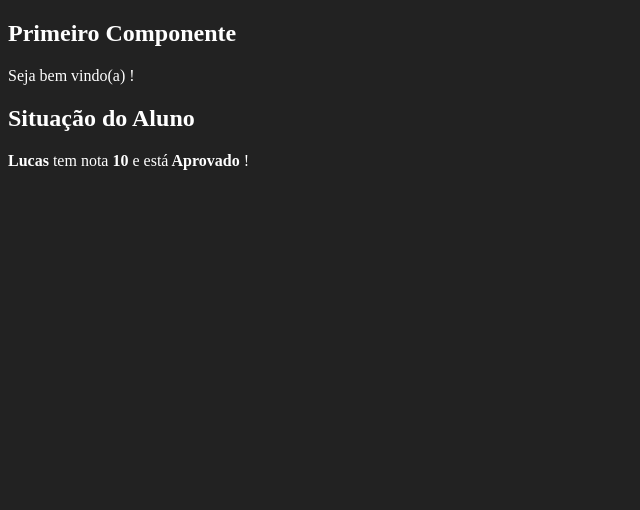
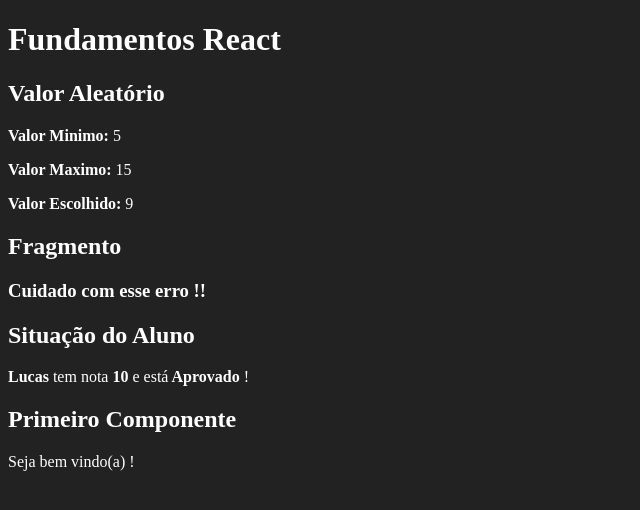
Before and after one commit to LucasAparecidoFlorentino/React, a React (Create React App) app: page / in a window 1280 px wide. Shown: the top 510 px of the page, without its empty margins (0-640 px from the left). Built offline with nearby package versions, Linux system fonts and the light colour scheme.

Commit message:
Sorteio de numero aleatorio na tela

```diff
--- /dev/null
+++ b/src/App.jsx
@@ -0,0 +1,19 @@
+import React from 'react'
+
+import Primeiro from './components/basicos/Primeiro'
+import ComParametro from './components/basicos/ComParametro'
+import Fragmento from './components/basicos/Fragmento'
+import Aleatorio from './components/basicos/Aleatorio'
+
+// Com a utilização do defaul, consigo retornar uma função anonima, caso contrário, erro.
+// =>: para uma arrow function
+// se utilizar apenas um parametro, não precisa de parenteses.
+export default _ =>
+    <div id="app">
+        <h1>Fundamentos React</h1>
+        <Aleatorio min={5} max={15}/>
+        <Fragmento />
+        <ComParametro Titulo="Situação do Aluno"
+            aluno="Lucas" nota={10} />
+        <Primeiro></Primeiro>
+    </div>
--- /dev/null
+++ b/src/components/basicos/Aleatorio.jsx
@@ -0,0 +1,21 @@
+import React from 'react'
+
+// Passar um valor máximo como parametro
+// Passar um valor minimo como parametro
+// Sortear um numero entre o maximo e o minimo aleatoriamente.
+
+export default props => {
+    const { min, max } = props
+
+    const aleatorio = parseInt (Math.random() * (max - min)) + min
+    return(
+
+        <div>
+            <h2>Valor Aleatório</h2>
+            <p><strong>Valor Minimo: </strong> {min}</p>
+            <p><strong>Valor Maximo: </strong> {max}</p>
+            <p><strong>Valor Escolhido: </strong> {aleatorio}</p>
+
+        </div>
+    )
+}
--- a/src/components/basicos/ComParametro.jsx
+++ b/src/components/basicos/ComParametro.jsx
@@ -4,6 +4,7 @@
 export default function ComParametro(props) {
     const aluno = props.aluno
     const status = props.nota >= 7 ? 'Aprovado' : 'Recuperação'
+    const notaInt = Math.ceil(props.nota)
     return (
         <div>
             <h2>{ props.Titulo }</h2>
--- /dev/null
+++ b/src/components/basicos/Fragmento.jsx
@@ -0,0 +1,10 @@
+import React from 'react'
+
+export default function fragmento(props) {
+    return (
+        <React.Fragment>
+            <h2>Fragmento</h2>
+            <h3>Cuidado com esse erro !!</h3>
+        </React.Fragment>
+    )
+}
--- a/src/index.js
+++ b/src/index.js
@@ -2,16 +2,11 @@
 import ReactDOM from 'react-dom'
 import React from 'react'
 
-import Primeiro from './components/basicos/Primeiro'
-import ComParametro from './components/basicos/ComParametro'
+import App from './App'
 
 // Realiza a renderização na tela
 ReactDOM.render(
-    <div id="app">
-        <Primeiro></Primeiro>
-        <ComParametro Titulo="Situação do Aluno"
-            aluno="Lucas" nota={10} />
-    </div>,
+    <App />,
     // Apresenta as informações contidas aqui no index
     document.getElementById('root')
 )
```
